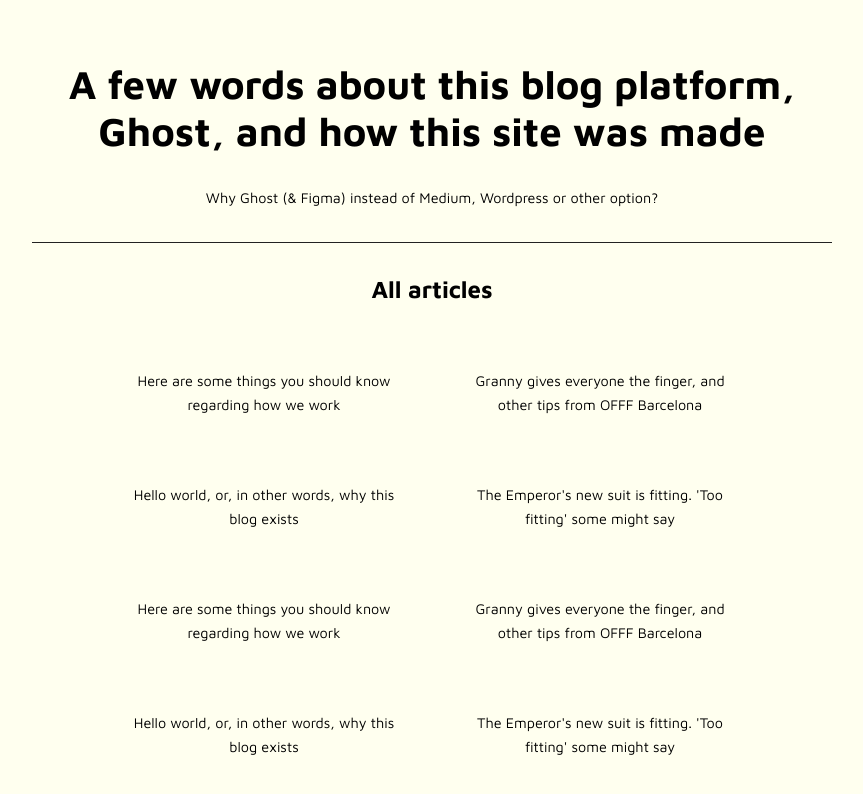
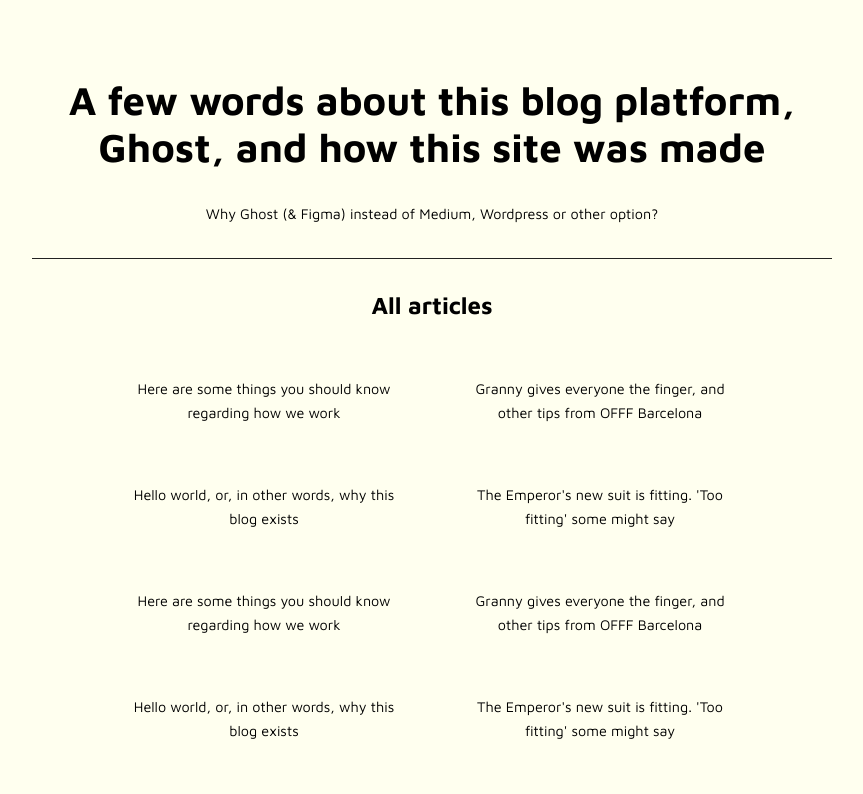
Before and after one commit to Avu0s/Top-Blog, a plain HTML site: page index.html in a window 1280 px wide. Shown: the whole page, without its empty margins (208-1071 px from the left). Drawn offline with Linux system fonts and the light colour scheme.

Commit message:
Update style.css

```diff
--- a/style.css
+++ b/style.css
@@ -46,7 +46,7 @@
 article{
     display: grid;
     place-items: center;
-    gap: 1rem;
+    gap: .5rem;
     max-width: 300px;
     margin: 0 auto;
 }
```
